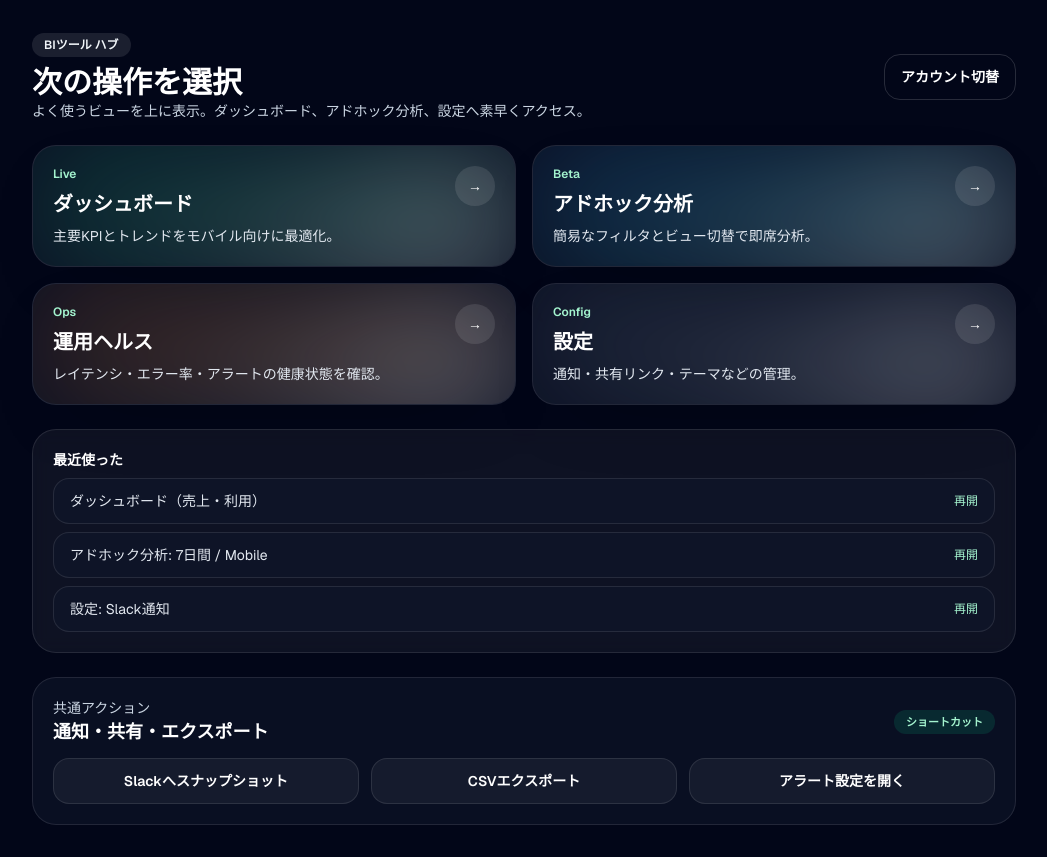
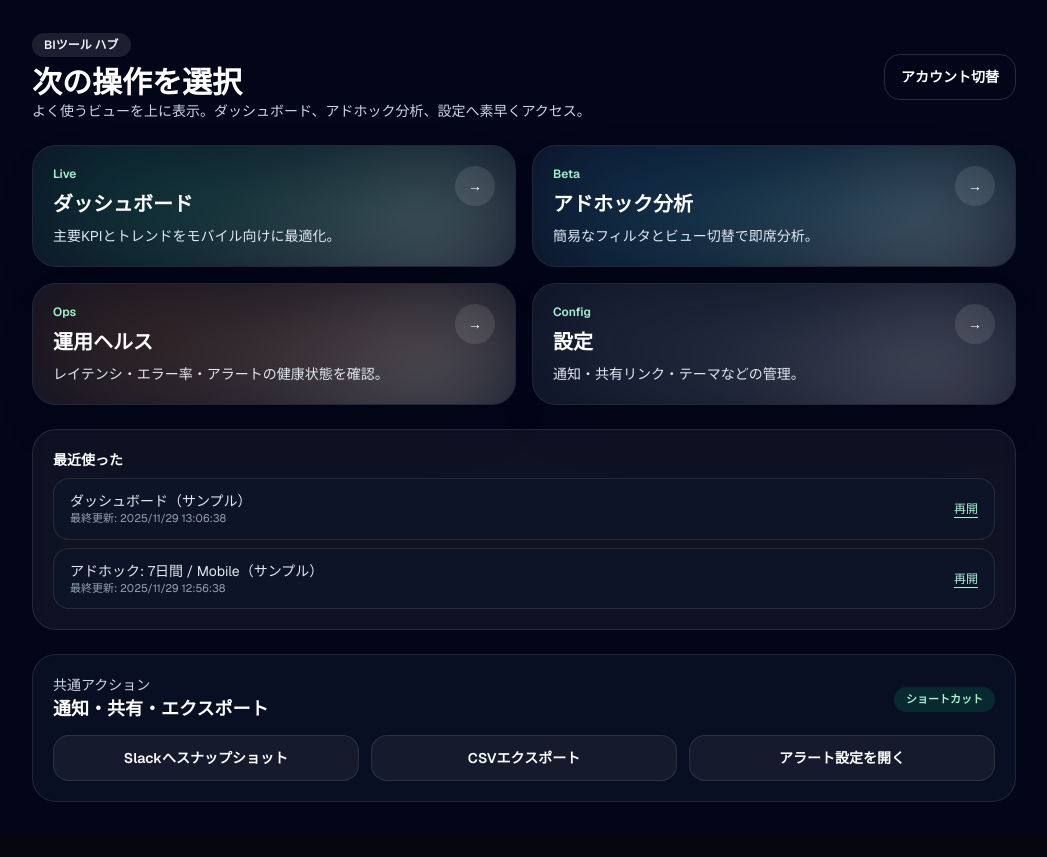
Before and after one commit to katsuyuki38/BI_tool_mobile, a Next.js app: page /tools in a window 1280 px wide. Shown: the whole page, without its empty margins (116-1163 px from the left). After the commit the page ends 834 px from the top, so only its background shows below. Built offline with nearby package versions, Linux system fonts and the light colour scheme.

Commit message:
feat: surface recents on hub

```diff
--- a/src/app/tools/page.tsx
+++ b/src/app/tools/page.tsx
@@ -1,4 +1,6 @@
 import Link from "next/link";
+import { useEffect, useMemo, useState } from "react";
+import { getRecents } from "@/lib/recents";
 
 const tools = [
   {
@@ -31,9 +33,30 @@ const tools = [
   },
 ];
 
-const recents = ["ダッシュボード（売上・利用）", "アドホック分析: 7日間 / Mobile", "設定: Slack通知"];
+type RecentItem = {
+  label: string;
+  path: string;
+  at: number;
+};
 
 export default function ToolsPage() {
+  const [recents, setRecents] = useState<RecentItem[]>([]);
+
+  useEffect(() => {
+    setRecents(getRecents());
+  }, []);
+
+  const displayRecents = useMemo(
+    () =>
+      recents.length
+        ? recents
+        : [
+            { label: "ダッシュボード（サンプル）", path: "/", at: Date.now() - 1000 * 60 * 10 },
+            { label: "アドホック: 7日間 / Mobile（サンプル）", path: "/adhoc", at: Date.now() - 1000 * 60 * 20 },
+          ],
+    [recents],
+  );
+
   return (
     <div className="min-h-screen bg-slate-950">
       <main className="mx-auto flex max-w-5xl flex-col gap-6 px-5 py-8">
@@ -85,10 +108,15 @@ export default function ToolsPage() {
         <section className="space-y-2 rounded-3xl border border-white/10 bg-white/5 p-5 backdrop-blur">
           <h3 className="text-sm font-semibold text-white">最近使った</h3>
           <ul className="space-y-2 text-sm text-slate-200">
-            {recents.map((item) => (
-              <li key={item} className="flex items-center justify-between rounded-2xl border border-white/10 bg-slate-900/60 px-4 py-3">
-                <span>{item}</span>
-                <span className="text-xs text-emerald-200">再開</span>
+            {displayRecents.map((item) => (
+              <li key={item.path} className="flex items-center justify-between rounded-2xl border border-white/10 bg-slate-900/60 px-4 py-3">
+                <div>
+                  <div>{item.label}</div>
+                  <div className="text-[11px] text-slate-400">最終更新: {new Date(item.at).toLocaleString("ja-JP")}</div>
+                </div>
+                <Link href={item.path} className="text-xs text-emerald-200 underline underline-offset-4">
+                  再開
+                </Link>
               </li>
             ))}
           </ul>
```
Also changed, not shown: 1 other file (tests, documents, lock files or other folders).
